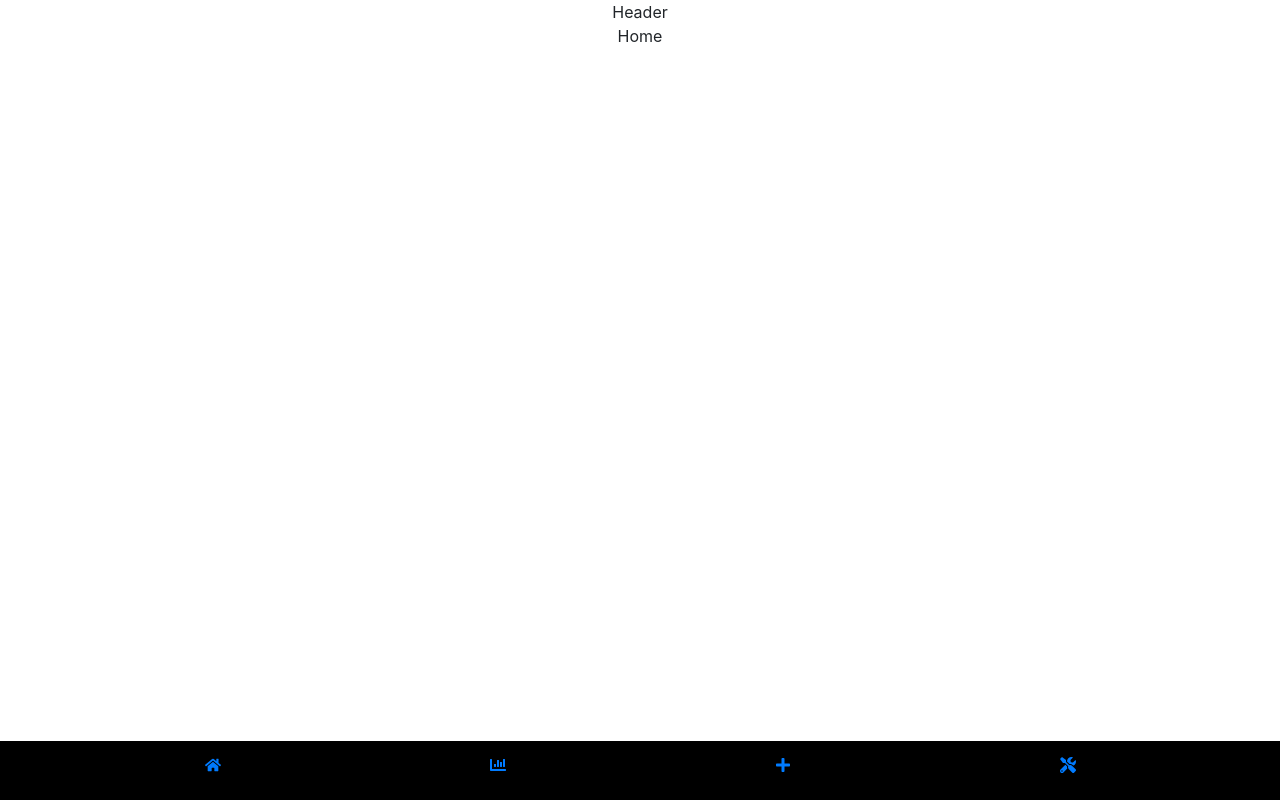
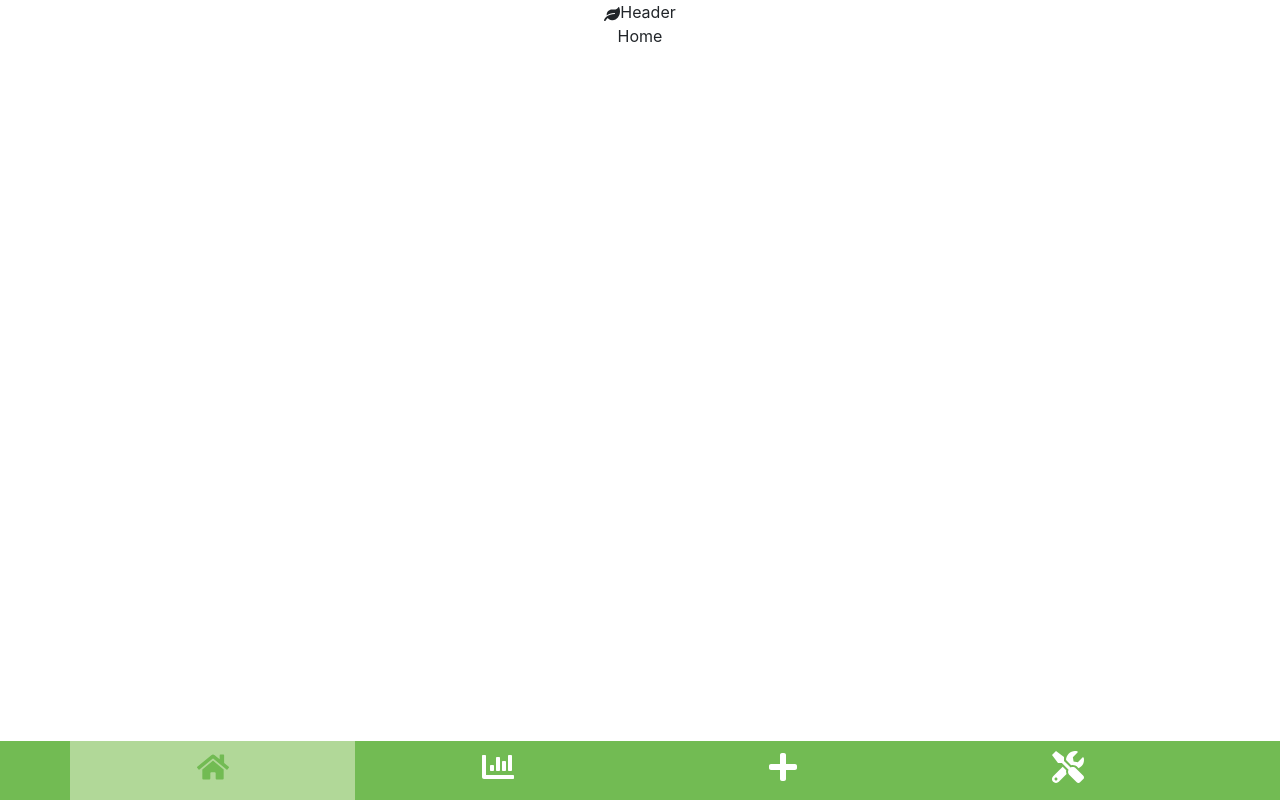
Before and after one commit to tuyet-pham/Project-Perennial, a React (Create React App) app in the folder reactfrontend/: page /home in a window 1280 px wide. Built offline with nearby package versions, Linux system fonts and the light colour scheme.

Commit message:
Bottom nav is done!

```diff
--- a/reactfrontend/src/components/BottomNav.js
+++ b/reactfrontend/src/components/BottomNav.js
@@ -6,13 +6,13 @@ import {
   // Route
 } from 'react-router-dom';
 import 'bootstrap/dist/css/bootstrap.min.css';
+import './PageTemplate.css';
 import { FaHome, FaChartBar, FaPlus, FaTools} from 'react-icons/fa';
 
 const bottomNavStyle = {
-  backgroundColor: "black",
+  backgroundColor: "#72bb53",
   color: "white",
   borderTop: "1px solid white",
-  padding: "10px",
   position: "fixed",
   left: "0",
   bottom: "0",
@@ -20,38 +20,39 @@ const bottomNavStyle = {
   width: "100%"
 };
 
+const containerStyle = {
+  height: "100%",
+  width: "100vw",
+  padding: "0"
+}
+
+const rowStyle = {
+  height: "100%",
+  width: "100%",
+  margin: "auto"
+}
+
 
 function BottomNav() {
   return (
-    <div className="BottomNav">
-      <div style={bottomNavStyle}>
-        <div className="container">
-          <div className="row">
-            <div className="col">
-              <NavLink to="/home" id="home">
+    <div className="BottomNav" style={bottomNavStyle}>
+      <div className="container" style={containerStyle}>
+        <div className="row" style={rowStyle}>
+          <NavLink to="/home" id="home" className="col-3 unselected" activeClassName="selected">
             <FaHome aria-label="Home"/>
           </NavLink>
-            </div>
-            <div className="col">
-              <NavLink to="/monitor" id="monitor">
+          <NavLink to="/monitor" id="monitor" className="col-3 unselected"  activeClassName="selected">
             <FaChartBar aria-label="Monitor"/>
           </NavLink>
-            </div>
-            <div className="col">
-              <NavLink to="/add-plant" id="add-plant">
+          <NavLink to="/add-plant" id="add-plant" className="col-3 unselected"  activeClassName="selected">
             <FaPlus aria-label="Add Plant"/>
           </NavLink>
-            </div>
-            <div className="col">
-              <NavLink to="/options" id="options">
+          <NavLink to="/options" id="options" className="col-3 unselected"  activeClassName="selected">
             <FaTools aria-label="Options"/>
           </NavLink>
         </div>
       </div>
     </div>
-      </div>
-
-    </div>
   );
 }
 
--- a/reactfrontend/src/components/Header.js
+++ b/reactfrontend/src/components/Header.js
@@ -1,9 +1,11 @@
 import React from 'react';
-import '../App.css';
+import { FaLeaf } from 'react-icons/fa';
+import './PageTemplate.css';
 
 function Header() {
     return (
-        <div>
+        <div className="Header" id="header">
+            <FaLeaf aria-label="Project Perennial Icon"/>
             Header
         </div>
     );
--- /dev/null
+++ b/reactfrontend/src/components/PageTemplate.css
@@ -0,0 +1,17 @@
+
+/* Used for active link in bottom nav. */
+.selected {
+    background-color: #b1d898 !important;
+    color: #72bb53 !important;
+    height: 100%;
+    width: 100%;
+}
+
+/* Used for inactive links in bottom nav. */
+.unselected {
+    background-color: #72bb53;
+    color: white;
+    height: 100%;
+    width: 100%;
+    font-size: xx-large;
+}
```
Lines whose indentation alone changed are shown as unchanged.
